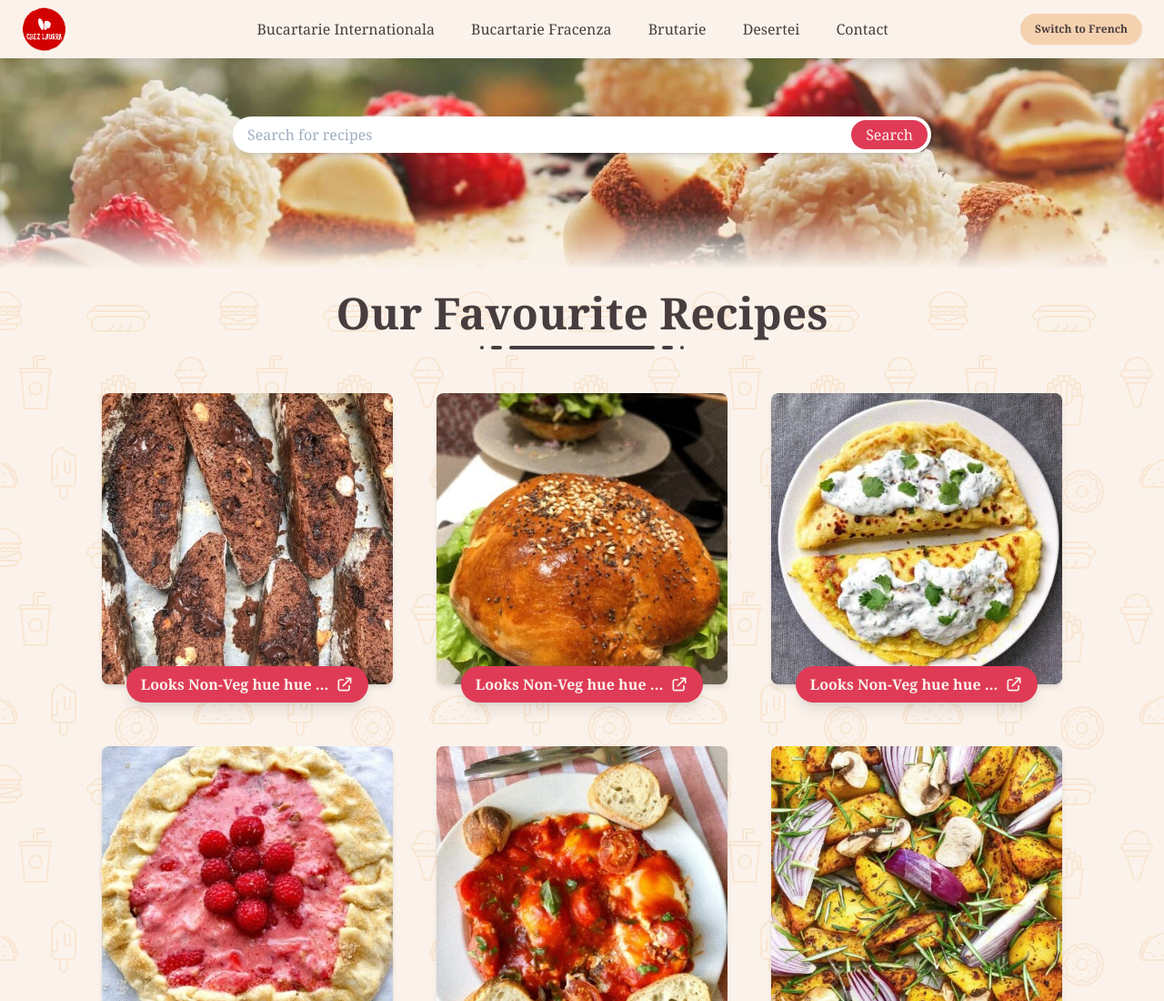
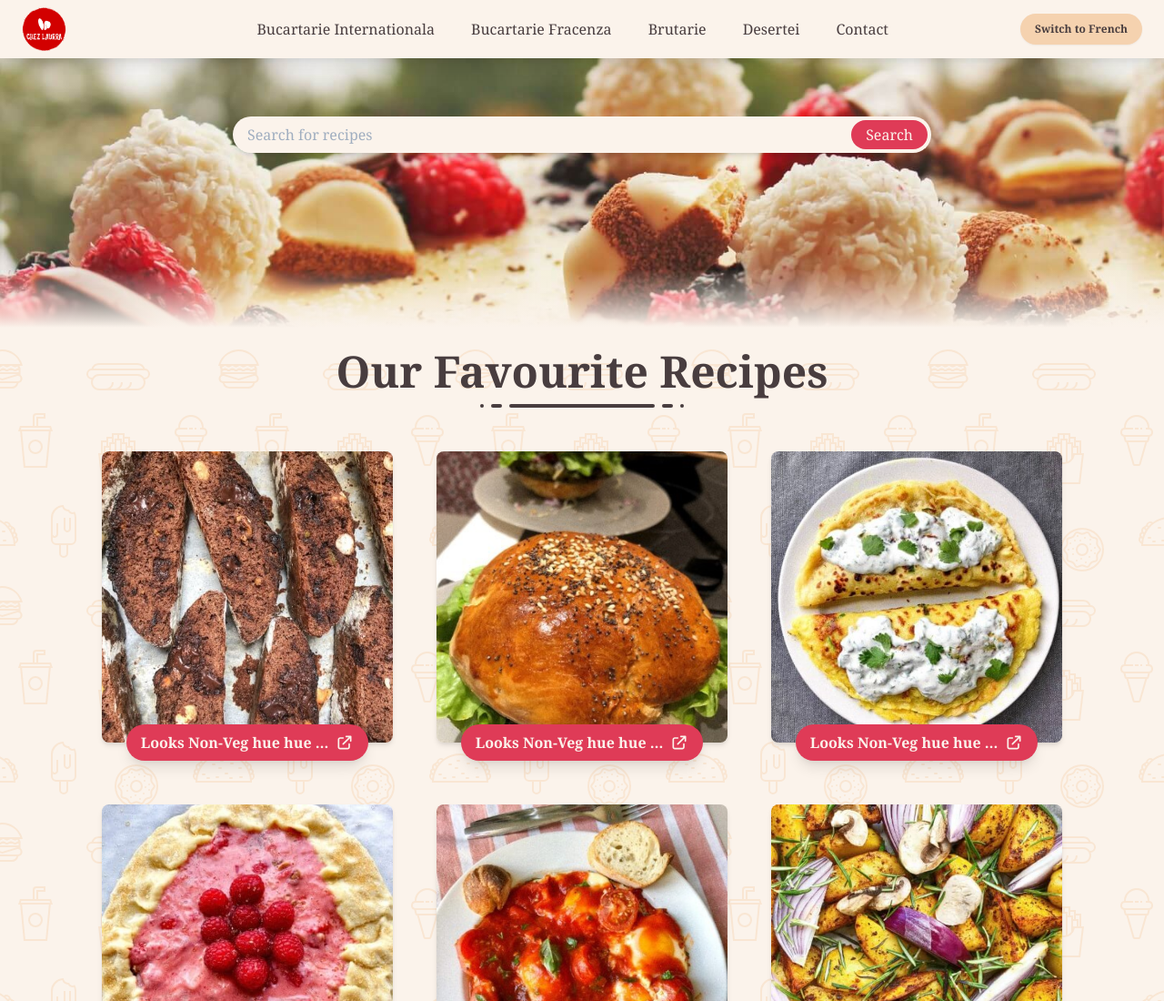
Before and after one commit to xrishi20/ChezLaurra, a plain HTML site: page index.html in a window 1280 px wide. Shown: the top 1100 px of the page at 91% size. Drawn offline with nearby package versions, Linux system fonts and the light colour scheme; a web font is replaced by a local one.

Commit message:
I'm LAZY :D

```diff
--- a/index.html
+++ b/index.html
@@ -91,12 +91,12 @@
       </section>
     </nav>
     <header
-      class="relative w-full bg-center bg-no-repeat bg-cover py-32 px-6 mb-6 z-0"
+      class="relative w-full bg-center bg-no-repeat bg-cover pt-32 pb-48 px-6 mb-6 z-0"
       style="background-image: url(./assets/images/bg.jpg)"
     >
       <form class="relative max-w-3xl w-full mx-auto" action="">
         <input
-          class="w-full fStyle py-2 pl-4 pr-24 shadow-md rounded-full"
+          class="w-full fStyle py-2 pl-4 pr-24 shadow-md rounded-full bg-linen"
           type="search"
           name="search"
           id="search"
```
